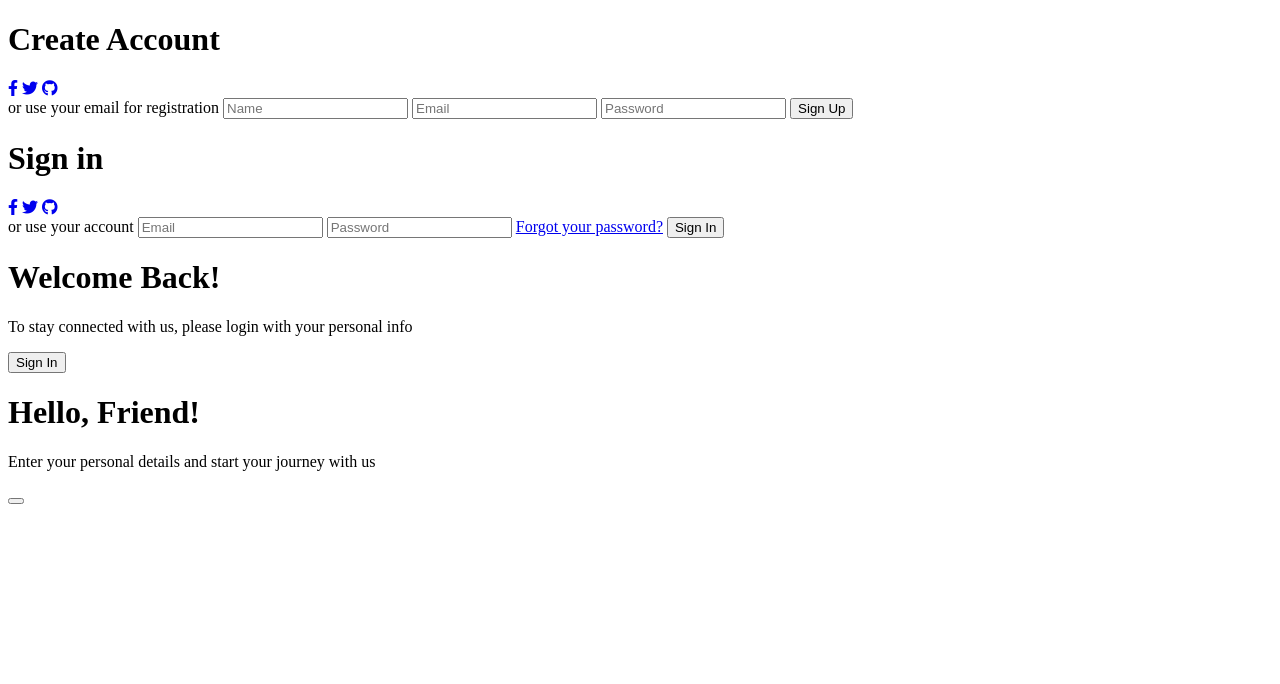
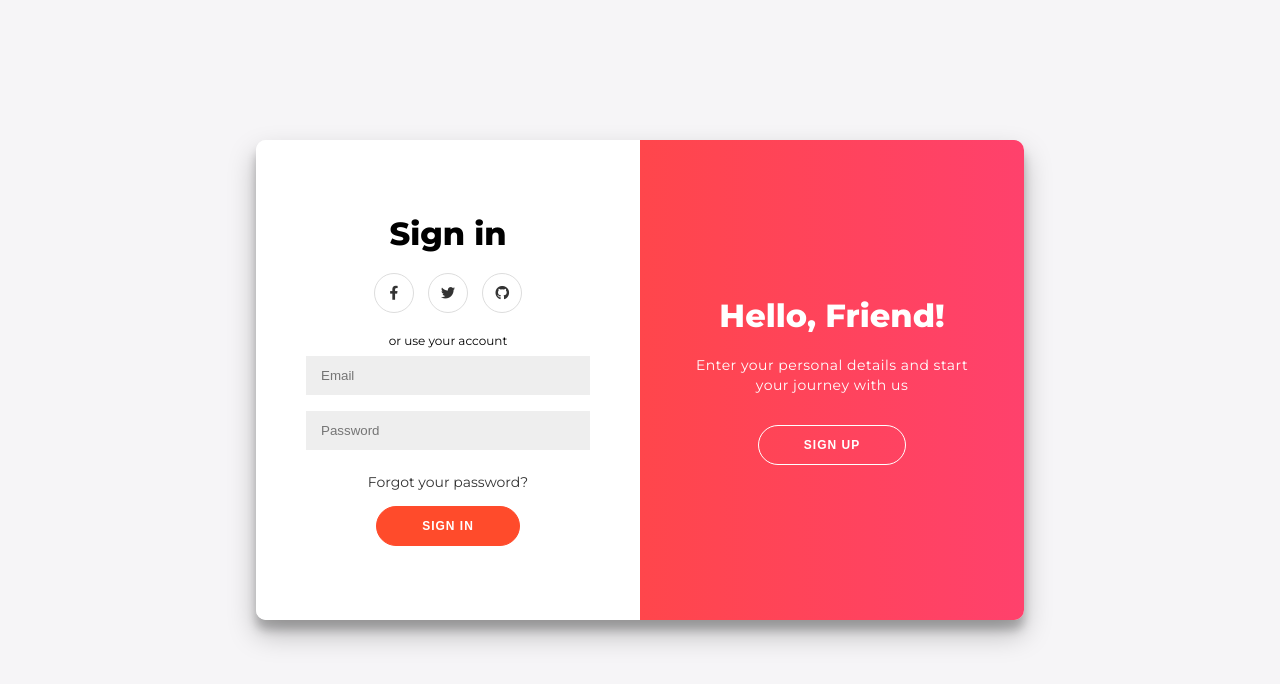
Before and after one commit to charlesmartinreed/florian-pops-weekly-challenges, a plain HTML site: page index.html in a window 1280 px wide. Drawn offline with Linux system fonts and the light colour scheme.

Commit message:
Complete styles.css.

```diff
--- a/index.html
+++ b/index.html
@@ -21,6 +21,7 @@
     />
 
     <!-- CUSTOM CSS -->
+    <link rel="stylesheet" href="styles.css" />
     <title>Sliding Sign In Page</title>
   </head>
   <body>
@@ -73,7 +74,7 @@
           <div class="overlay-panel overlay-right">
             <h1>Hello, Friend!</h1>
             <p>Enter your personal details and start your journey with us</p>
-            <button class="ghost" id="signUp"></button>
+            <button class="ghost" id="signUp">Sign Up</button>
           </div>
         </div>
       </div>
--- a/styles.css
+++ b/styles.css
@@ -0,0 +1,193 @@
+@import url("https://fonts.googleapis.com/css?family=Montserrat:400,800");
+
+/* CORE STYLING */
+* {
+  box-sizing: border-box;
+}
+
+body {
+  font-family: "Montserrat", sans-serif;
+  background: #f6f5f7;
+  display: flex;
+  flex-direction: column;
+  justify-content: center;
+  align-items: center;
+  /* vertical height allows us to center our page with flex  */
+  height: 100vh;
+  margin: -20px 0 50px;
+}
+
+h1 {
+  font-weight: bold;
+  margin: 0;
+}
+
+p {
+  font-size: 14px;
+  font-weight: 100;
+  line-height: 20px;
+  letter-spacing: 0.5px;
+  margin: 20px 0 30px;
+}
+
+span {
+  font-size: 12px;
+}
+
+a {
+  color: #333;
+  font-size: 14px;
+  text-decoration: none;
+  margin: 15px 0;
+}
+
+/* WRAP CONTAINER */
+.container {
+  background: #fff;
+  border-radius: 10px;
+  box-shadow: 0 14px 28px rgba(0, 0, 0, 0.25), 0 10px 10px rgba(0, 0, 0, 0.22);
+  position: relative;
+  overflow: hidden;
+  width: 768px;
+  max-width: 100%;
+  min-height: 480px;
+}
+
+/* FORMS */
+.form-container form {
+  background: #fff;
+  display: flex;
+  flex-direction: column;
+  padding: 0 50px;
+  height: 100%;
+  justify-content: center;
+  align-items: center;
+  text-align: center;
+}
+
+/* SOCIAL MEDIA CONTAINER ICONS */
+.social-container {
+  margin: 20px 0;
+}
+
+.social-container a {
+  border: 1px solid #ddd;
+  border-radius: 50%;
+  display: inline-flex;
+  justify-content: center;
+  align-items: center;
+  margin: 0 5px;
+  height: 40px;
+  width: 40px;
+}
+
+/* INPUTS */
+.form-container input {
+  background: #eee;
+  border: none;
+  padding: 12px 15px;
+  margin: 8px 0;
+  width: 100%;
+}
+
+/* BUTTONS */
+button {
+  border-radius: 20px;
+  border: 1px solid #ff4b2b;
+  background: #ff4b2b;
+  color: white;
+  font-size: 12px;
+  font-weight: bold;
+  padding: 12px 45px;
+  letter-spacing: 1px;
+  text-transform: uppercase;
+
+  /* when clicked there, there's a scale effect */
+  transition: transform 80ms ease-in;
+}
+
+button:active {
+  transform: scale(0.95);
+}
+
+/* remove the outline that normally occurs when the button is tapped, i.e, clicked */
+button:focus {
+  outline: none;
+}
+
+button.ghost {
+  background: transparent;
+  border-color: #fff;
+}
+
+/* FORM POSITIONING */
+.form-container {
+  position: absolute;
+  top: 0;
+  height: 100%;
+  transition: all 0.6s ease-in-out;
+}
+
+.sign-in-container {
+  left: 0;
+  width: 50%;
+  z-index: 2;
+}
+
+.sign-up-container {
+  left: 0%;
+  width: 50%;
+  opacity: 0;
+  z-index: 1;
+}
+
+/* OVERLAY CONTAINER */
+.overlay-container {
+  position: absolute;
+  top: 0;
+  left: 50%;
+  width: 50%;
+  height: 100%;
+  overflow: hidden;
+  transition: transform 0.6 ease-in-out;
+  z-index: 999;
+}
+
+.overlay {
+  background: #ff416c;
+  background: linear-gradient(to right, #ff4b2b, #ff416c) no-repeat 0 0 / cover;
+  color: #fff;
+  position: relative;
+  left: -100%;
+  height: 100%;
+  width: 200%;
+  transform: translateX(0);
+  transition: transform 0.6s ease-in-out;
+}
+
+/* OVERLAY PANELS */
+.overlay-panel {
+  /* positioned absolutely within OVERLAY that is positioned relatively */
+  position: absolute;
+  top: 0;
+  display: flex;
+  flex-direction: column;
+  justify-content: center;
+  align-items: center;
+  padding: 0 40px;
+  height: 100%;
+  width: 50%;
+  text-align: center;
+  /* 0 position is also the default */
+  transform: translateX(0);
+  transition: transform 0.6s ease-in-out;
+}
+
+.overlay-right {
+  right: 0%;
+  transform: translateX(0);
+}
+
+.overlay-left {
+  transform: translateX(-20%);
+}
```
